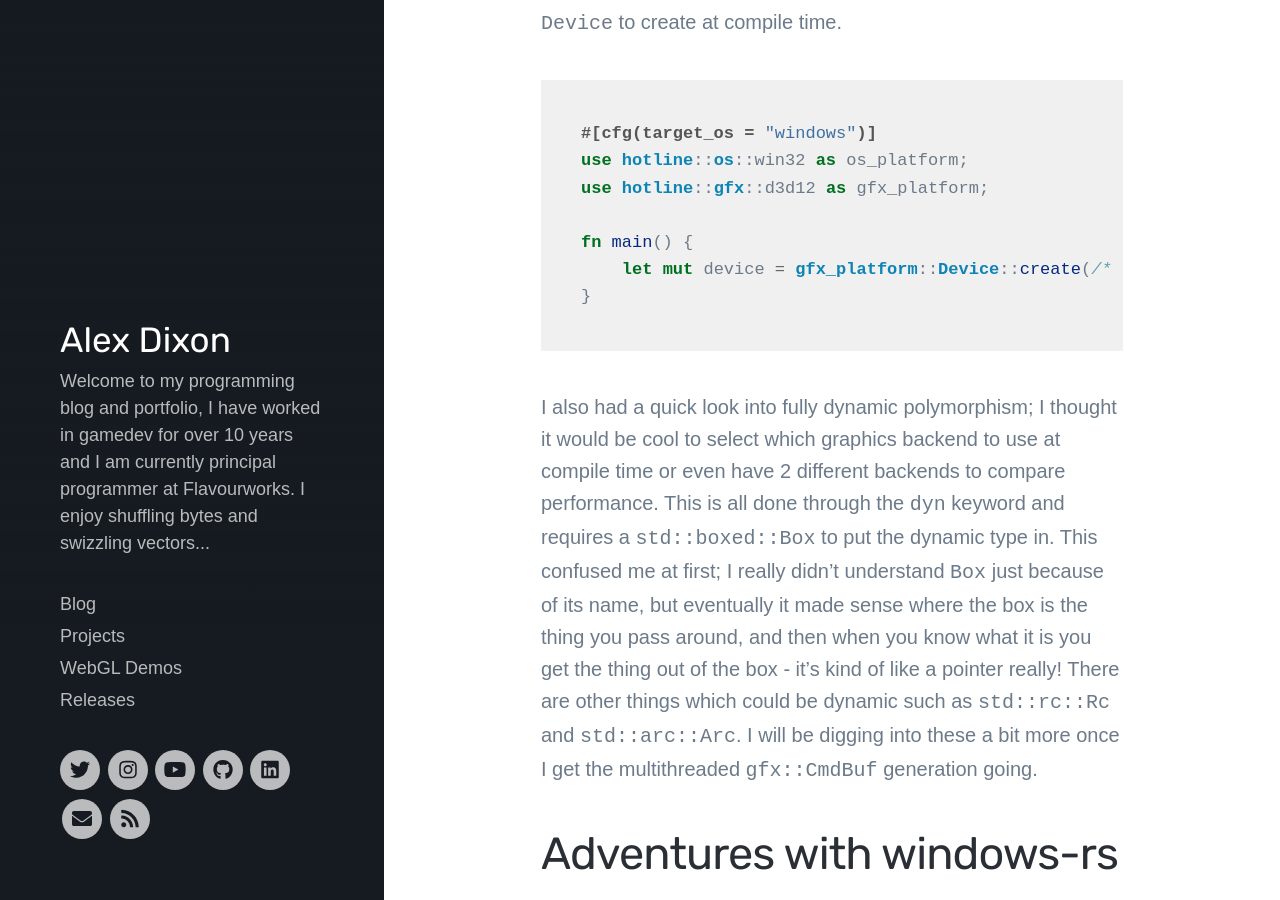
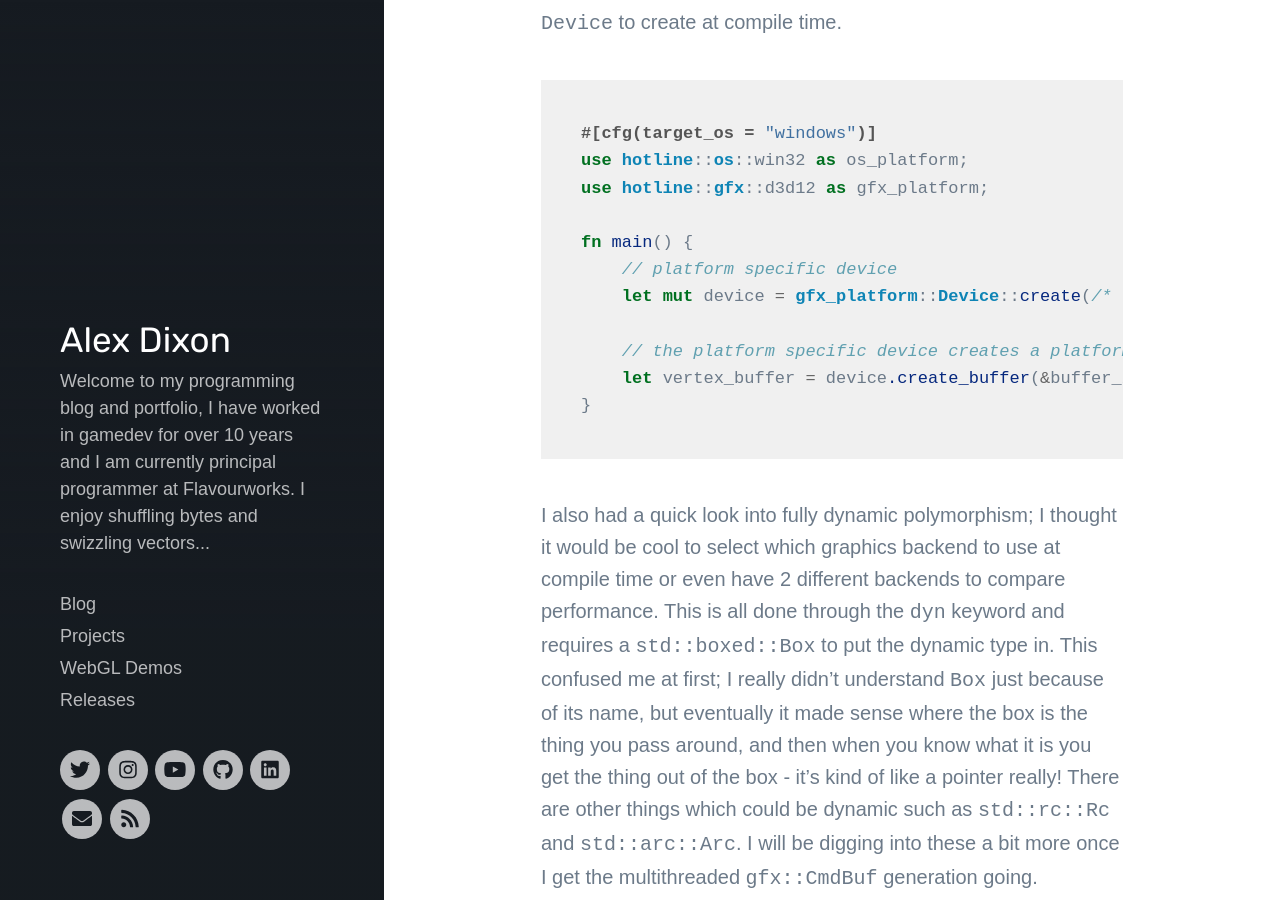
Before and after one commit to polymonster/polymonster.github.io, a Jekyll site: the page built from _posts/2022-02-22-bulding-new-engine-in-rust-2.md, in a window 1280 px wide and 900 px high, scrolled down 10953 px. Built offline with Jekyll 4.4.1, drawn with Linux system fonts in a browser that asks for light colours; nearby versions of some CDN libraries; some web fonts are replaced; some of the changed text lies outside the part shown.

Commit message:
- small tweaks

````diff
--- a/_posts/2022-02-22-bulding-new-engine-in-rust-2.md
+++ b/_posts/2022-02-22-bulding-new-engine-in-rust-2.md
@@ -178,7 +178,11 @@ use hotline::os::win32 as os_platform;
 use hotline::gfx::d3d12 as gfx_platform;
 
 fn main() {
+    // platform specific device
     let mut device = gfx_platform::Device::create(/* .. */);
+
+    // the platform specific device creates a platform specific vertex buffer
+    let vertex_buffer = device.create_buffer(&buffer_info, Some(gfx::as_u8_slice(&vertices)))?;
 }
 ```
 
````
Also changed, not shown: other parts of _posts/2022-02-22-bulding-new-engine-in-rust-2.md (+1 -1 lines).
